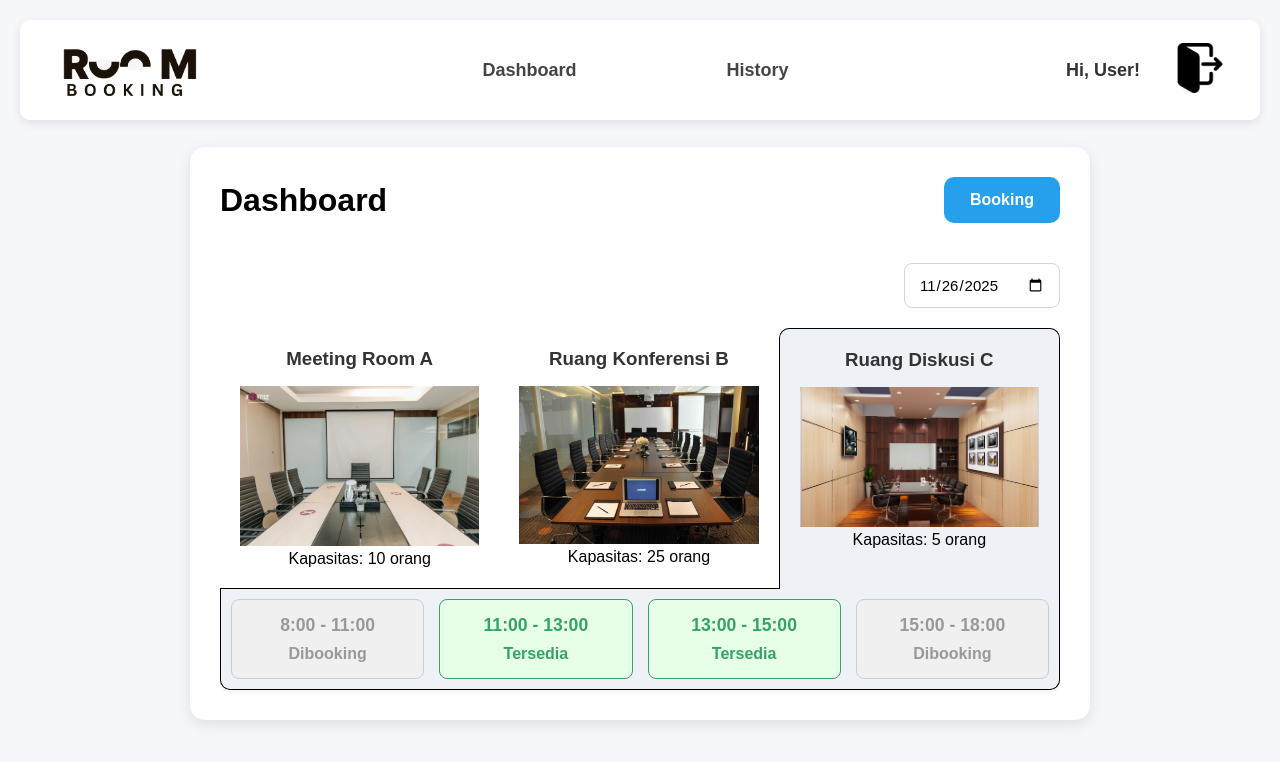
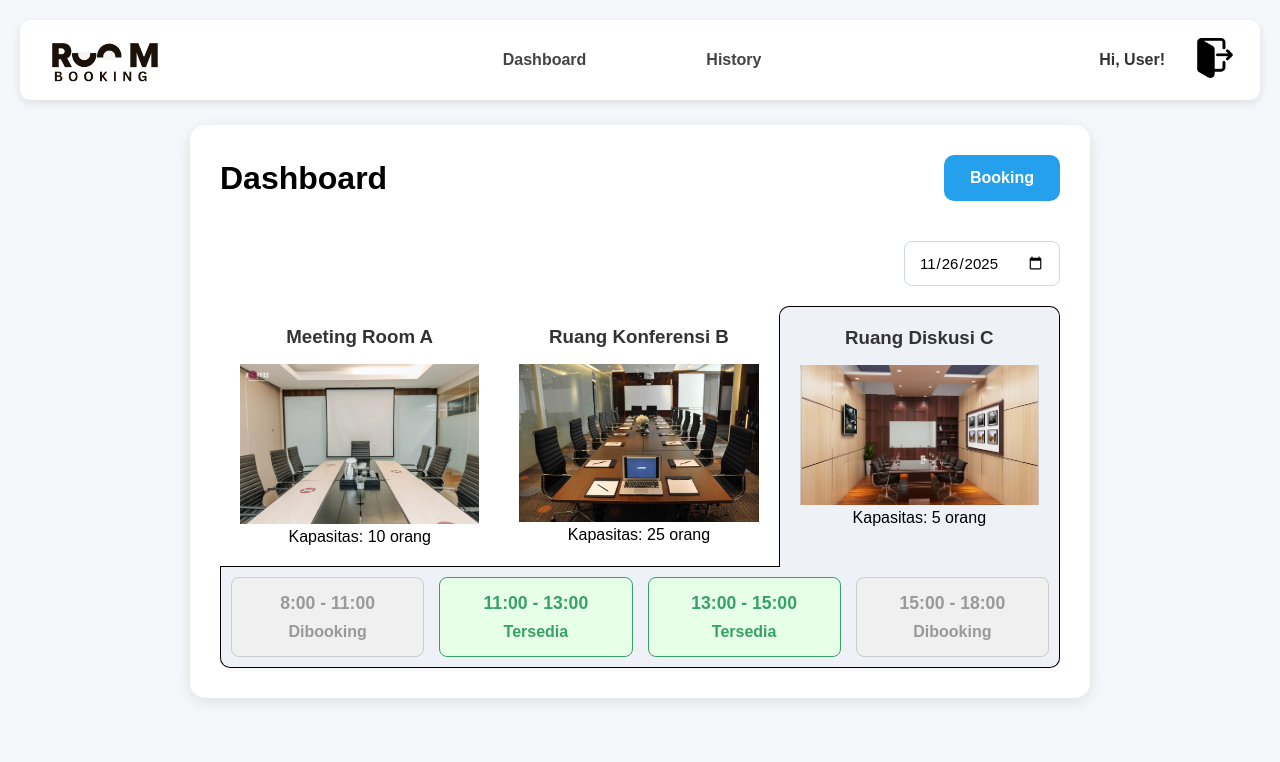
Before and after one commit to Fauzan-Rhamzy/tubesbackend, a plain HTML site: page pages/dashboard.html in a window 1280 px wide. Drawn offline with Linux system fonts and the light colour scheme.

Commit message:
fix  minor css

```diff
--- a/css/dashboard.css
+++ b/css/dashboard.css
@@ -1,72 +1,3 @@
-.main-header {
-    width: 100%;
-    background: white;
-    padding: 20px 35px;
-    border-radius: 10px;
-    margin-bottom: 27px;
-    display: flex;
-    align-items: center;
-    justify-content: space-between;
-    box-shadow: 0 3px 10px rgba(0, 0, 0, 0.1);
-    font-family: Arial, sans-serif;
-}
-
-.header-left {
-    display: flex;
-    align-items: center;
-    gap: 18px;
-}
-
-#app-logo {
-    width: 150px;
-    height: 60px;
-    object-fit: cover;
-}
-
-.app-name {
-    font-size: 24px;
-    font-weight: 600;
-    color: #333;
-}
-
-.header-nav {
-    display: flex;
-    gap: 150px;
-}
-
-.nav-link {
-    text-decoration: none;
-    font-size: 18px;
-    color: #444;
-    font-weight: 600;
-    transition: 0.2s;
-}
-
-.nav-link:hover {
-    color: #3bb54a;
-}
-
-.header-right {
-    font-size: 18px;
-    font-weight: bold;
-    color: #333;
-    display: flex;
-    justify-content: center;
-    align-items: center;
-    gap: 35px;
-}
-
-#logout_icon {
-    width: 50px;
-    height: 50px;
-    cursor: pointer;
-    transition: 0.2s;
-}
-
-#logout_icon:hover {
-    opacity: 0.8;
-}
-
 .dashboardContainer {
     margin-top: 1rem;
 }
--- a/pages/dashboard.html
+++ b/pages/dashboard.html
@@ -4,7 +4,7 @@
 <head>
     <meta charset="UTF-8">
     <meta name="viewport" content="width=device-width, initial-scale=1.0">
-    <title>Form Booking Ruangan</title>
+    <title>Dashboard</title>
     <link rel="stylesheet" href="../css/bookingDetail.css">
     <link rel="stylesheet" href="../css/dashboard.css">
     <script src="../js/dashboard/dashboard.js"></script>
@@ -23,8 +23,7 @@
 
         <div class="header-right">
             <span id="usernameDisplay">Hi, User!</span>
-            <a href="login.html" id="logoutButton" class="nav-link logout"><img id="logout_icon"
-                    src="../images/logout_icon.png" alt=""></a>
+            <a href="login.html" id="logoutButton" class="nav-link logout"><img id="logout_icon" src="../images/logout_icon.png" alt=""></a>
         </div>
     </header>
 
```
